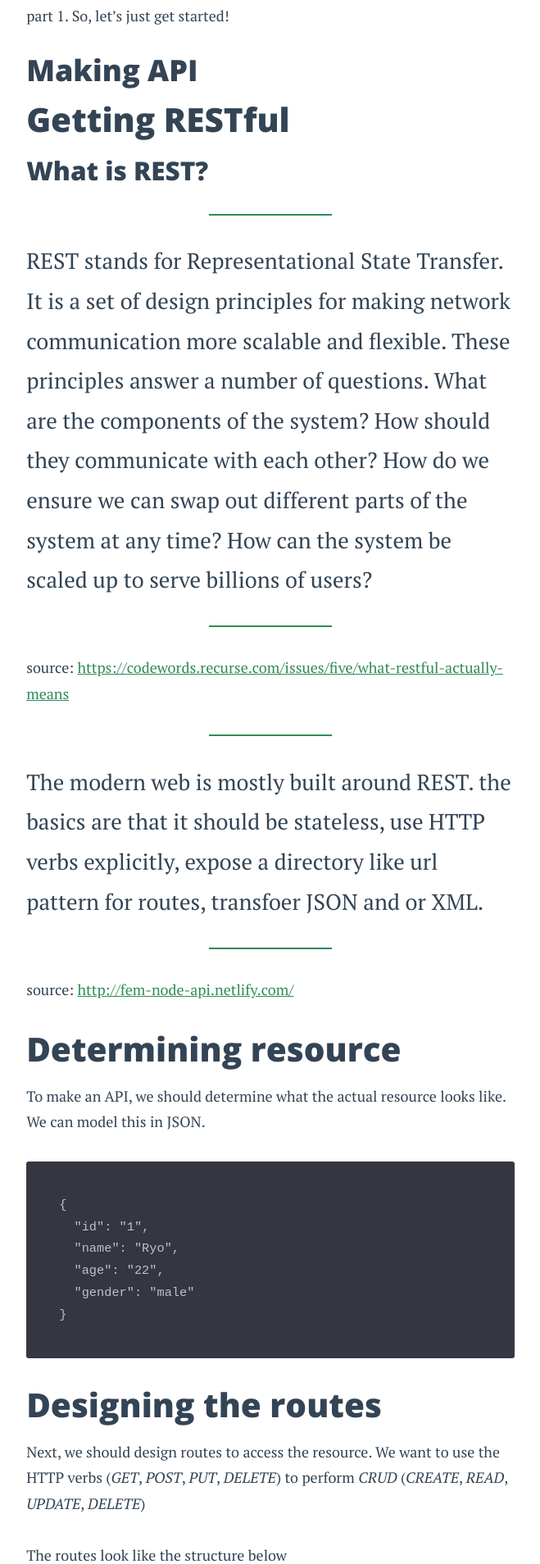
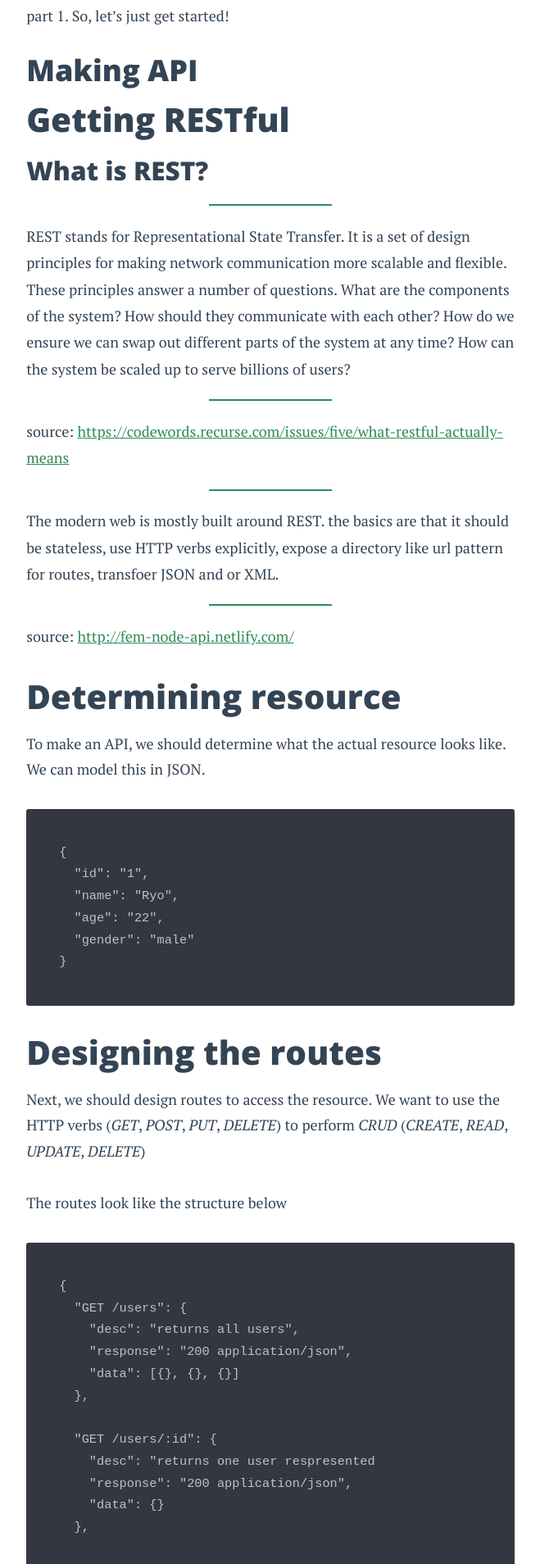
Before and after one commit to RyoIkarashi/tech-blog, a Jekyll site: the page built from _posts/2016-01-07-making-api-without-db-1.md, in a window 1280 px wide. Shown: the part 564-2472 px from the top of the page at 82% size, without its empty margins (310-969 px from the left). Built offline with Jekyll 4.4.1, drawn with Linux system fonts in a browser that asks for light colours; nearby versions of some CDN libraries; Markdown is read by kramdown in place of the engine named in the settings.

Commit message:
change quotes' style

```diff
--- a/assets/scss/breakpoints/_mobileup.scss
+++ b/assets/scss/breakpoints/_mobileup.scss
@@ -220,7 +220,7 @@ POST STYLING
 
 	blockquote {
 		clear: both;
-		margin: 2.5em 0;
+		margin: 2.5em auto;
 		padding: 0;
 		line-height: 1.8;
 		position: relative;
--- a/assets/scss/partials/_typography.scss
+++ b/assets/scss/partials/_typography.scss
@@ -99,14 +99,14 @@ h4, .h4 {
 }
 
 blockquote {
-  font-size: 1.25em; // 20px / 16px
+  font-size: 1em;
   line-height: 1.25; // 25px / 20px
   padding: 0;
 }
 
 @media (min-width: 43.75em) {
   blockquote {
-    font-size: 1.5em; // 24px / 16px
+    font-size: 1em; // 24px / 16px
     line-height: 1.45833333; // 35px / 24px
   }
 }
```
Also changed, not shown: assets/css/style.css.
